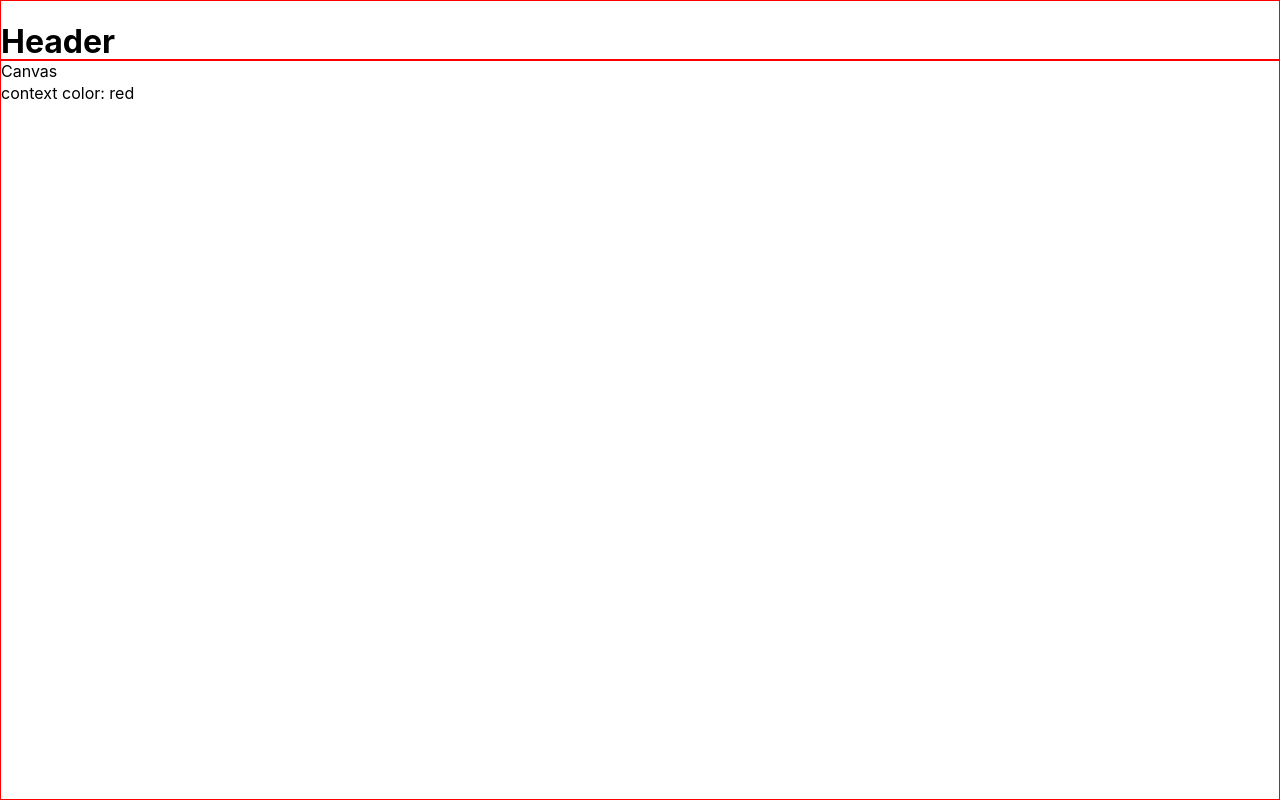
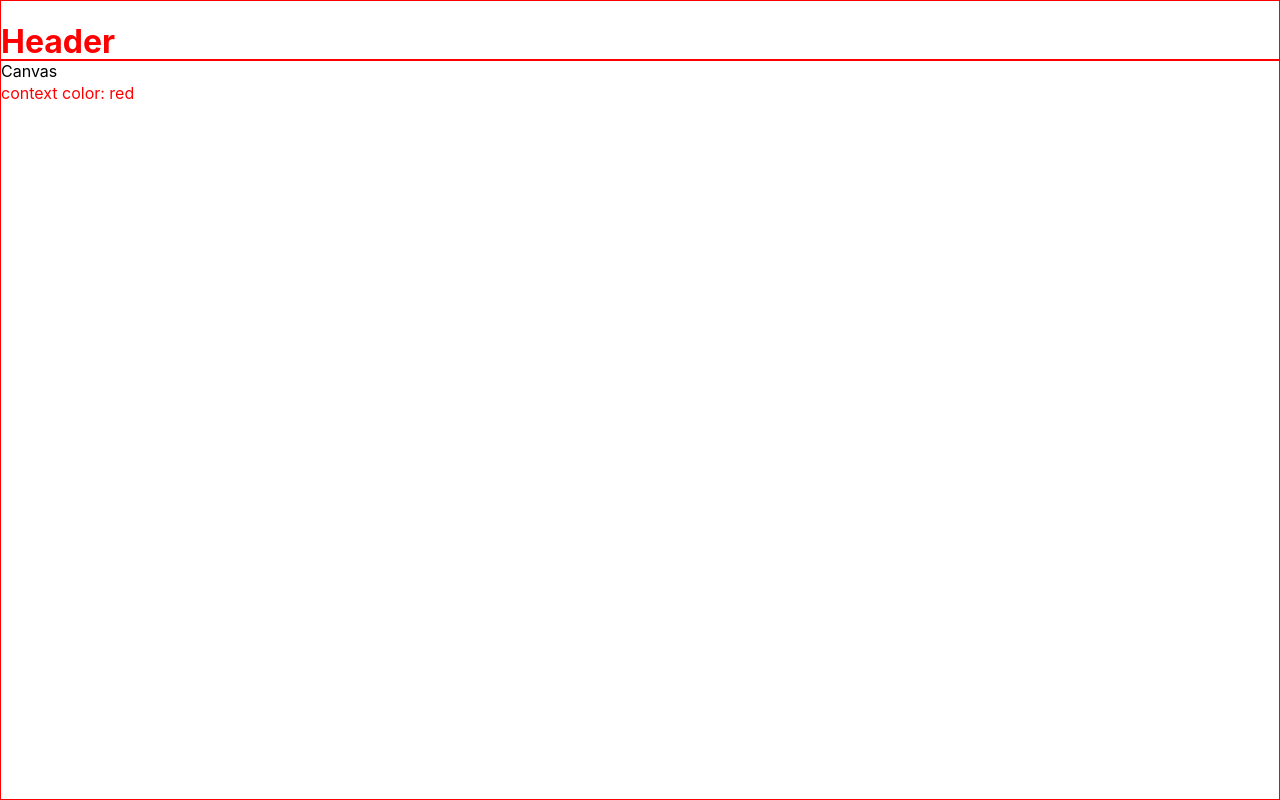
Before and after one commit to mrChernicharo/animation-context, a Next.js app: page / in a window 1280 px wide. Built offline with nearby package versions, Linux system fonts and the light colour scheme.

Commit message:
brincando ...

```diff
--- a/src/components/Canvas.tsx
+++ b/src/components/Canvas.tsx
@@ -21,4 +21,9 @@ export default function Canvas() {
 export const Container = styled.div`
   height: calc(100vh - 60px);
   border: 1px solid ${(props: IContainerProps) => props.border};
+
+  header {
+    div {
+    }
+  }
 `;
--- a/src/components/Header.tsx
+++ b/src/components/Header.tsx
@@ -8,14 +8,16 @@ interface IHeaderProps {
 
 interface IToolbarProps {
   border: string;
+  color: string;
 }
 
-export default function Header({ children }) {
+export default function Header({ children }: IHeaderProps) {
   const context = useContext(AppContext);
 
   return (
-    <Toolbar border={context.color}>
+    <Toolbar border={context.color} color={context.color}>
       <div>{children}</div>
+      <div>context color: {context.color}</div>
     </Toolbar>
   );
 }
@@ -25,4 +27,5 @@ const Toolbar = styled.div`
   height: 60px;
   border: 1px solid;
   border-color: ${(props: IToolbarProps) => props.border};
+  color: ${(props: IToolbarProps) => props.color};
 `;
--- a/src/pages/index.tsx
+++ b/src/pages/index.tsx
@@ -16,7 +16,6 @@ export default function Home() {
           <header>
             <Header>
               <h1>Header</h1>
-              <div>context color: {appState.color}</div>
             </Header>
           </header>
 
```
